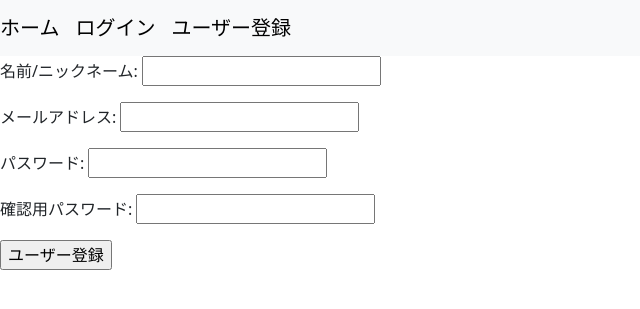
After one commit to Ukahana/tabipre, a Django app: page /regist/ in a window 1280 px wide. The commit adds this page. Shown: the top 309 px of the page, without its empty margins (0-640 px from the left). Run offline with Django 5.2, Linux system fonts and the light colour scheme.

Commit message:
homeをつなげた

```diff
--- a/first_project/app/forms.py
+++ b/first_project/app/forms.py
@@ -1,24 +1,35 @@
 from django import forms
 from .models import User
 from django.contrib.auth.password_validation import validate_password
-import re
+
 
 class ResistForm(forms.ModelForm):
-    #htmlにつながる画面設計と揃えたい
+    #確認用パスワード
+    password2 = forms.CharField(label='確認用パスワード', widget=forms.PasswordInput)
+
     class Meta:
         model = User
-        fields = ['username','email','password','passwprd2']
+        fields = ['username','email','password']
         widgets = {
             'password':forms.PasswordInput(),
-            'password2':forms.PasswordInput(),
         }
         labels = {
             'username':'名前/ニックネーム',
             'email':'メールアドレス',
             'password':'パスワード',
-            'password2':'パスワード(確認用)'
         }
-        #True↓になおす？
+        #パスワード一致チェック
+    def clean(self):
+        cleaned_data = super().clean()
+        password = cleaned_data.get("password")
+        password2 = cleaned_data.get("password2")
+
+        if password and password2 and password != password2:
+            raise forms.ValidationError("パスワードが一致しません。")
+
+        return cleaned_data
+
+        #保存処理
     def save(self,commit=False):
         user = super().save(commit=False)
         #パスワードの強度チェック
--- a/first_project/app/models.py
+++ b/first_project/app/models.py
@@ -36,4 +36,4 @@ class User(AbstractBaseUser,PermissionsMixin):
 
     #ユーザーがログイン後、遷移する
     def get_absolute_url(self):
-        return reverse_lazy('accounts:home')
+        return reverse_lazy('app:login')
--- a/first_project/app/urls.py
+++ b/first_project/app/urls.py
@@ -3,8 +3,10 @@ from.views import (
     RegistUserView,HomeView,UserLoginView,UserlogoutView
 )
 
+
 app_name = 'app'
 urlpatterns = [
+    path('', HomeView.as_view(), name='home'),
     path('home/',HomeView.as_view(),name='home'),
     path('regist/',RegistUserView.as_view(),name='regist'),
     path('user_login/',UserLoginView.as_view(),name='user_login'),
--- a/first_project/app/views.py
+++ b/first_project/app/views.py
@@ -2,6 +2,7 @@ from django.shortcuts import render
 from django.views.generic import(
     TemplateView,CreateView,FormView,View
 )
+from django.urls import reverse_lazy
 from .forms import ResistForm
 
 class HomeView(TemplateView):
@@ -10,7 +11,7 @@ class HomeView(TemplateView):
 class RegistUserView(CreateView):
     template_name = 'regist.html'
     form_class = ResistForm
-
+    success_url = reverse_lazy('app:home')
 class UserLoginView(FormView):
     template_name = 'user_login.html'
 
--- a/first_project/first_project/urls.py
+++ b/first_project/first_project/urls.py
@@ -16,8 +16,9 @@ Including another URLconf
 """
 from django.contrib import admin
 from django.urls import path,include
+from app import views
 
 urlpatterns = [
     path('admin/', admin.site.urls),
-    path('app/', include('accounts.urls')),
+    path('', include('app.urls')),
 ]
--- a/first_project/templates/base.html
+++ b/first_project/templates/base.html
@@ -2,15 +2,25 @@
 <html lang="en">
 <head>
     <meta charset="UTF-8">
+     <link href="https://cdn.jsdelivr.net/npm/bootstrap@5.3.0/dist/css/bootstrap.min.css" rel="stylesheet" integrity="sha384-9ndCyUaIbzAi2FUVXJi0CjmCapSmO7SnpJef0486qhLnuZ2cdeRhO02iuK6FUUVM" crossorigin="anonymous">
     <meta name="viewport" content="width=device-width, initial-scale=1.0">
     <title>Document</title>
+
 </head>
 <body>
     <nav class="navbar navbar-expand-lg navbar-light bg-light">
-        <a class="navbar-"
-    {{% block content %}
+        {% comment %} ホーム画面へ遷移 {% endcomment %}
+        <a class="navbar-brand" href="{% url 'app:home' %}">ホーム</a>
+        {% if user.is_authenticated %}
+           <a class="navbar-brand" href="{% url 'app:user_logout' %}">ログアウト</a>
+        {% else %}
+           <a class="navbar-brand" href="{% url 'app:user_login' %}">ログイン</a>
+           <a class="navbar-brand" href="{% url 'app:regist' %}">ユーザー登録</a>
 
-    {% endblock %}}
+        {% endif %}
+    </nav>
+    {% block content %}
+    {% endblock %}
 
 </body>
 </html>
--- /dev/null
+++ b/first_project/templates/home.html
@@ -0,0 +1,5 @@
+{% extends 'base.html' %}
+{% block content %}
+<h1>旅プレ</h1>
+
+{% endblock%}
--- /dev/null
+++ b/first_project/templates/login.html
@@ -0,0 +1,4 @@
+{% extends 'base.html' %}
+{% block content %}
+<h1>ログイン画面<h1>
+{% endblock%}
--- /dev/null
+++ b/first_project/templates/regist.html
@@ -0,0 +1,8 @@
+{% extends 'base.html' %}
+{% block content %}
+<form method="POST">
+    {% csrf_token %}
+    {{ form.as_p}}
+    <input type="submit" value="ユーザー登録">
+</form>
+{% endblock%}
```
